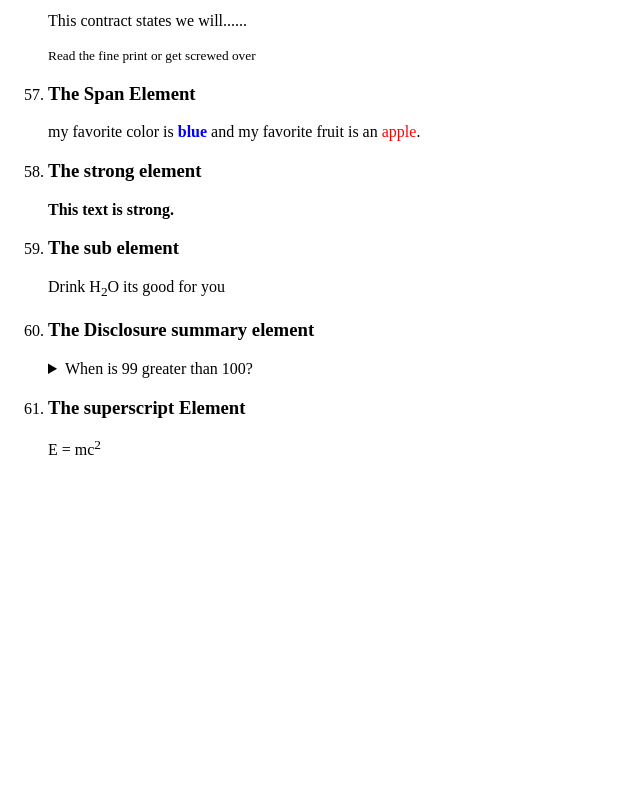
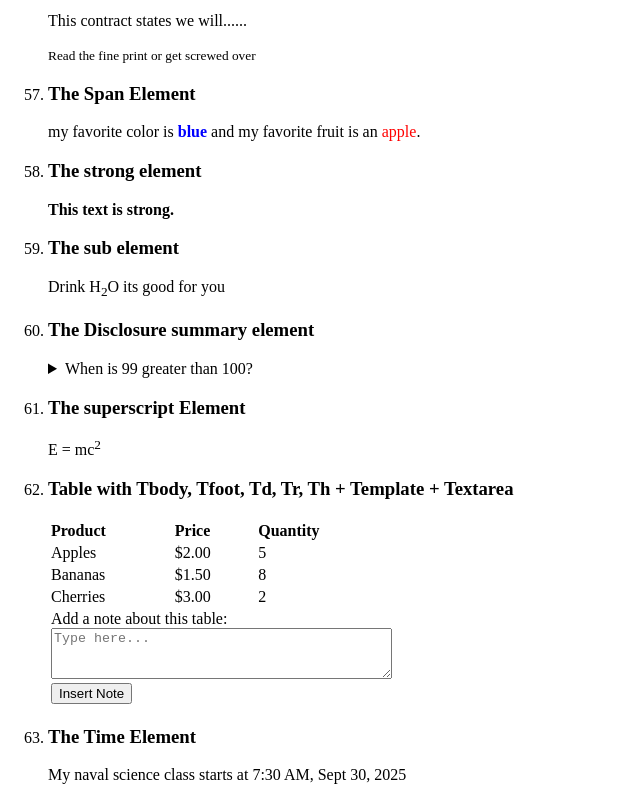
Before and after one commit to RoysHaynes/lab4-web-foundations-html, a plain HTML site: page docs/index.html in a window 1280 px wide. Shown: the part 5828-6628 px from the top of the page, without its empty margins (0-640 px from the left). Before the commit the page ends 6304 px from the top, so only its background shows below. Drawn offline with Linux system fonts and the light colour scheme.

Commit message:
Feat: added or verified <table>,<tbody>,<td>,<template>,<textarea>,<tfoot>,<th>,<thead>,<time>,<title>,<tr>

```diff
--- a/docs/index.html
+++ b/docs/index.html
@@ -494,15 +494,55 @@
     </li>
 
 
+    <li>
+        <h3>Table with Tbody, Tfoot, Td, Tr, Th + Template + Textarea</h3>
+        <table>
+            <thead>
+            <tr>
+                <th>Product</th>
+                <th>Price</th>
+                <th>Quantity</th>
+            </tr>
+            </thead>
+            <tbody>
+            <tr>
+                <td>Apples</td>
+                <td>$2.00</td>
+                <td>5</td>
+            </tr>
+            <tr>
+                <td>Bananas</td>
+                <td>$1.50</td>
+                <td>8</td>
+            </tr>
+            <tr>
+                <td>Cherries</td>
+                <td>$3.00</td>
+                <td>2</td>
+            </tr>
+            </tbody>
+            <tfoot>
+            <tr>
+                <td colspan="3">
+                    <form>
+                        <label for="comment">Add a note about this table:</label><br>
+                        <textarea id="comment" name="comment" rows="3" cols="40" placeholder="Type here..."></textarea>
+                    </form>
+                    <button type="button" onclick="">Insert Note</button>
+                    <div id="notes"></div>
+                    <template id="note-template">
+                        <p><strong>Note:</strong> </p>
+                    </template>
+                </td>
+            </tr>
+            </tfoot>
+        </table>
+    </li>
 
-
-
-
-
-
-
-
-
+    <li>
+        <h3>The Time Element</h3>
+        <p>My naval science class starts at <time datetime="2025-09-30T07:30">7:30 AM, Sept 30, 2025</time></p>
+    </li>
 
 
 
```
